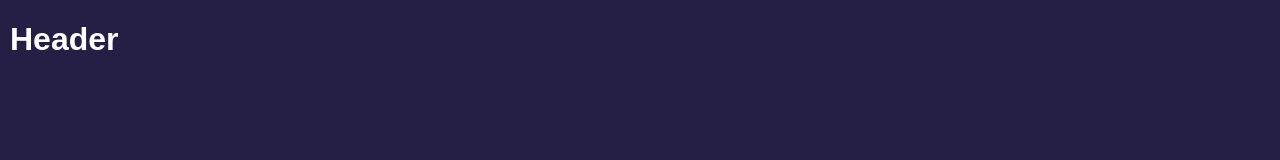
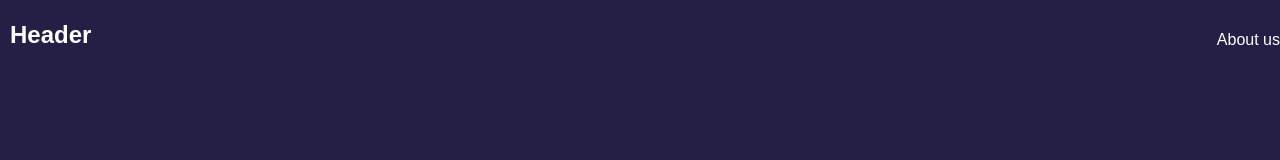
Before and after one commit to EyyubEkberov2012/Template-3, a plain HTML site: page index.html in a window 1280 px wide. Drawn offline with Linux system fonts and the light colour scheme.

Commit message:
Dəyişiklər

```diff
--- a/css/style.css
+++ b/css/style.css
@@ -18,9 +18,17 @@ color: white;
 
 
 }
-#header h1 {
+#header h2 {
     display: inline-block;
     float: left;
+    margin: 0;
+    margin-left: 10px;
 
-    margin-left: 10px;
+
 }
+#header a{
+    color: white;
+    text-decoration: none;
+ margin-top: 10px;
+ float: right;
+}
--- a/index.html
+++ b/index.html
@@ -10,7 +10,8 @@
 
 <body>
     <div id="main">
-        <div id="header"><h1>Header</h1>
+        <div id="header"><h1><h2>Header</h2>
+            <a href="about us.html">About us</a></h1>
         </div>
     </div>
 </body>
```
Also changed, not shown: about us.html (+11 -0 lines), css/about us.css (added).
